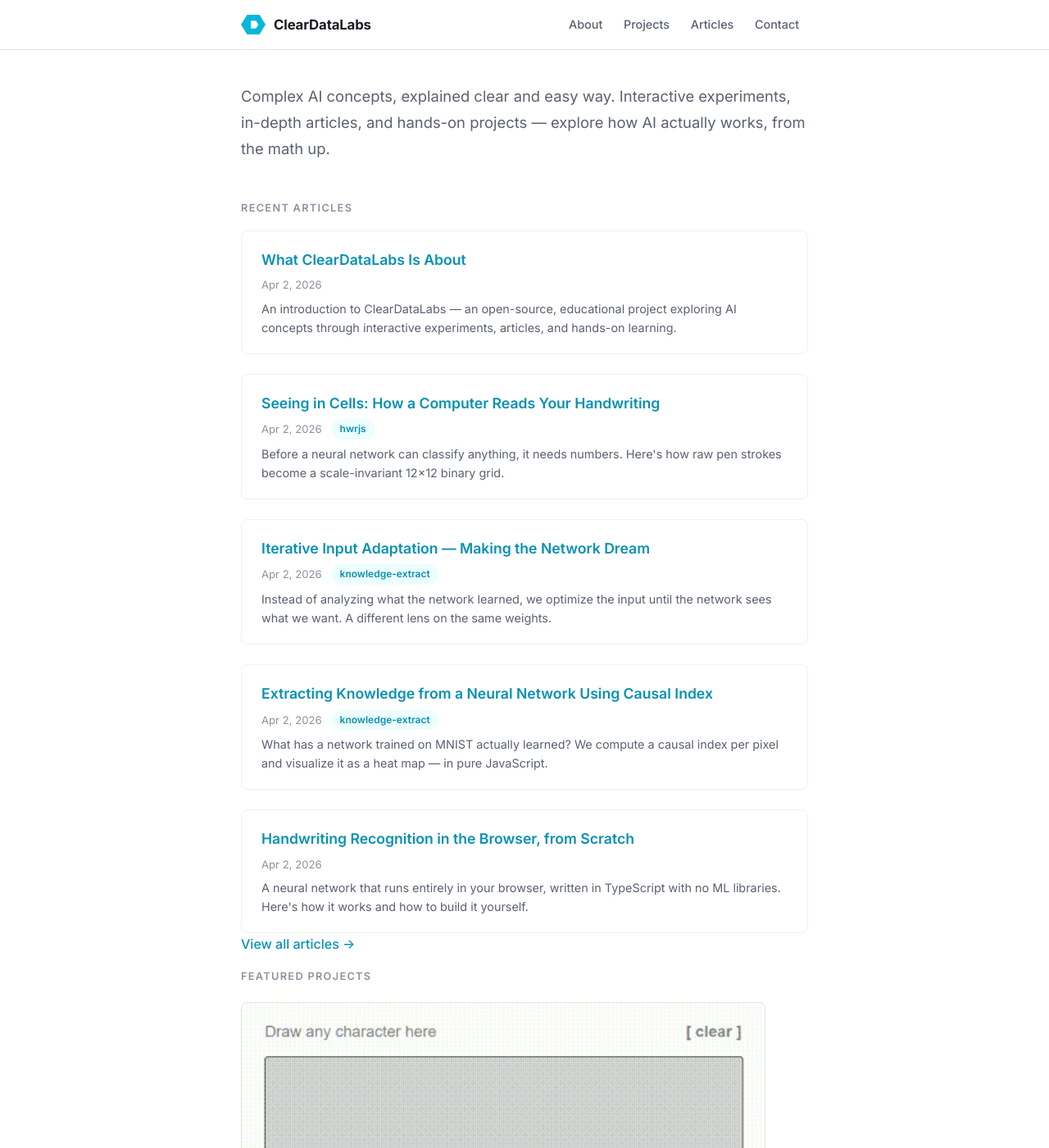
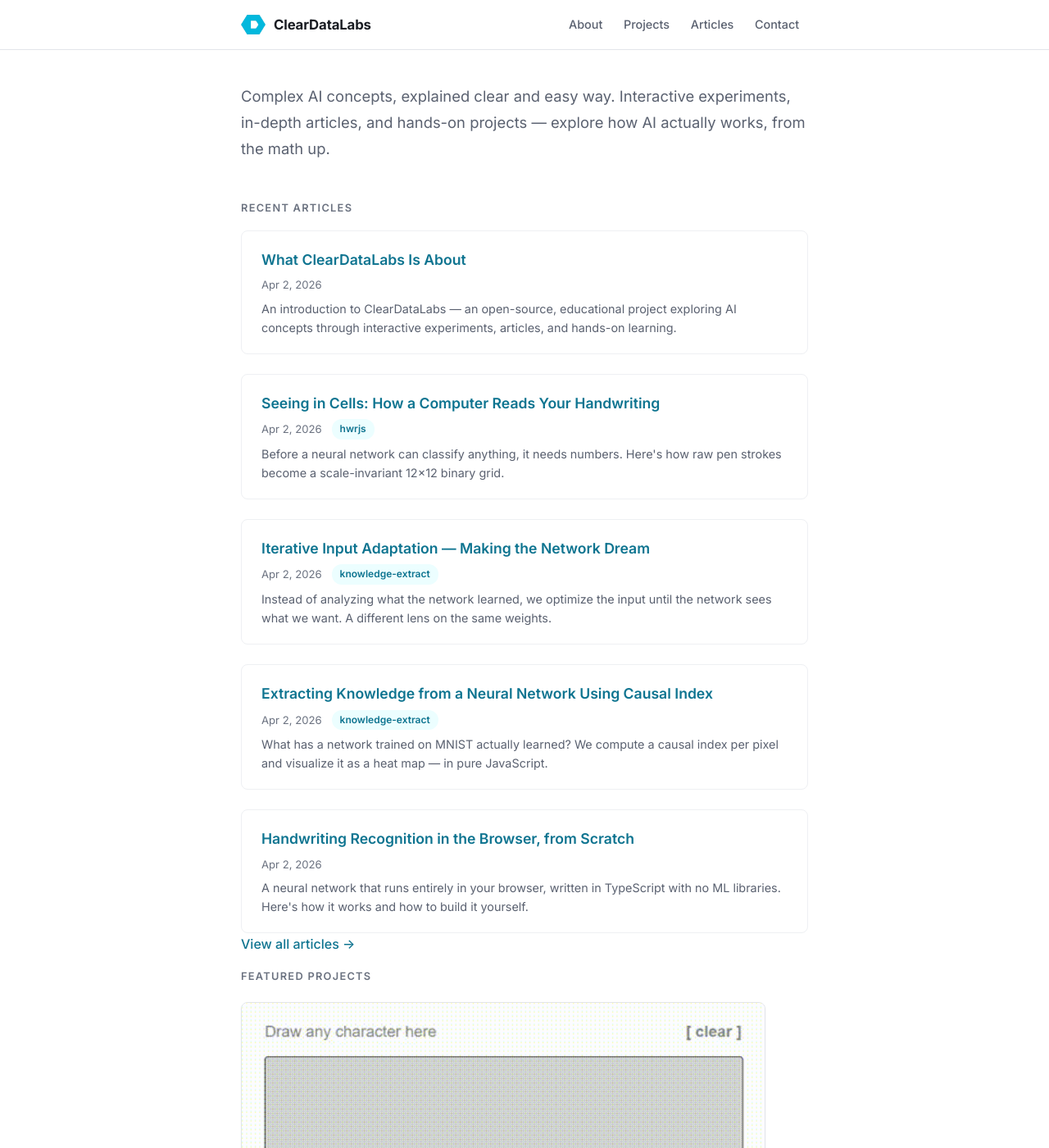
Before and after one commit to cleardatalabs/cleardatalabs.github.io, a Jekyll site: the page built from index.md, in a window 1280 px wide and 1400 px high. Shown: the whole window at 82% size. Built offline with Jekyll 4.4.1, drawn with Linux system fonts in a browser that asks for light colours.

Commit message:
optimize load

```diff
--- a/_includes/head.html
+++ b/_includes/head.html
@@ -3,15 +3,9 @@
   <meta name="viewport" content="width=device-width, initial-scale=1.0">
   <link rel="preconnect" href="https://fonts.googleapis.com">
   <link rel="preconnect" href="https://fonts.gstatic.com" crossorigin>
-  <link rel="stylesheet" href="https://fonts.googleapis.com/css2?family=Inter:wght@400;500;600;700&display=swap">
+  <link rel="preload" href="https://fonts.googleapis.com/css2?family=Inter:wght@400;500;600;700&display=swap" as="style" onload="this.onload=null;this.rel='stylesheet'">
+  <noscript><link rel="stylesheet" href="https://fonts.googleapis.com/css2?family=Inter:wght@400;500;600;700&display=swap"></noscript>
   <link rel="stylesheet" href="{{ '/assets/css/main.css' | relative_url }}">
   <link rel="icon" href="{{ '/favicon.ico' | relative_url }}">
   {% seo %}
-  <script async src="https://www.googletagmanager.com/gtag/js?id={{ site.google_analytics }}"></script>
-  <script>
-    window.dataLayer = window.dataLayer || [];
-    function gtag(){dataLayer.push(arguments);}
-    gtag('js', new Date());
-    gtag('config', '{{ site.google_analytics }}');
-  </script>
 </head>
--- a/assets/css/main.css
+++ b/assets/css/main.css
@@ -6,9 +6,9 @@
   --color-border-light: #eef0f3;
   --color-text: #1a1d23;
   --color-text-secondary: #5a6170;
-  --color-text-muted: #8b92a0;
-  --color-accent: #0891b2;
-  --color-accent-hover: #0e7490;
+  --color-text-muted: #6b7280;
+  --color-accent: #0e7490;
+  --color-accent-hover: #155e75;
   --color-accent-subtle: #ecfeff;
   --font-sans: "Inter", -apple-system, BlinkMacSystemFont, "Segoe UI", Roboto, Helvetica, Arial, sans-serif;
   --font-mono: "SFMono-Regular", Consolas, "Liberation Mono", Menlo, monospace;
```
